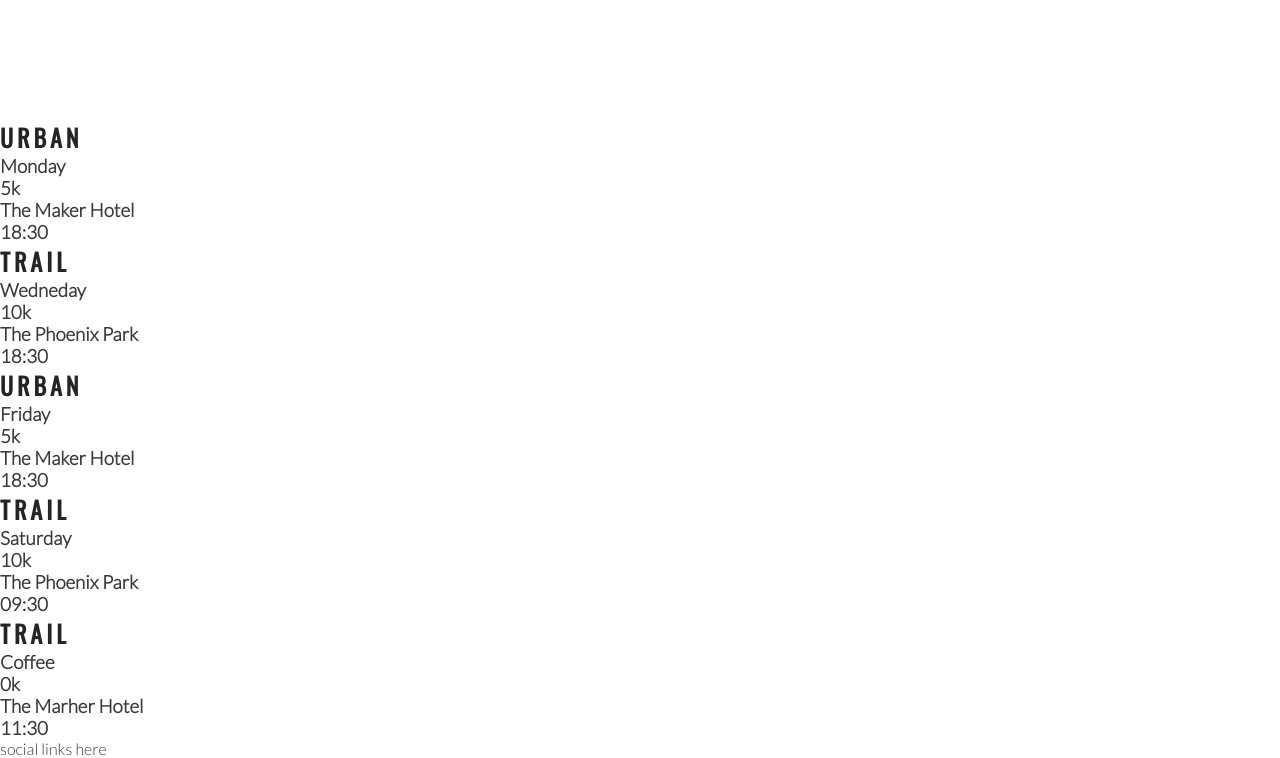
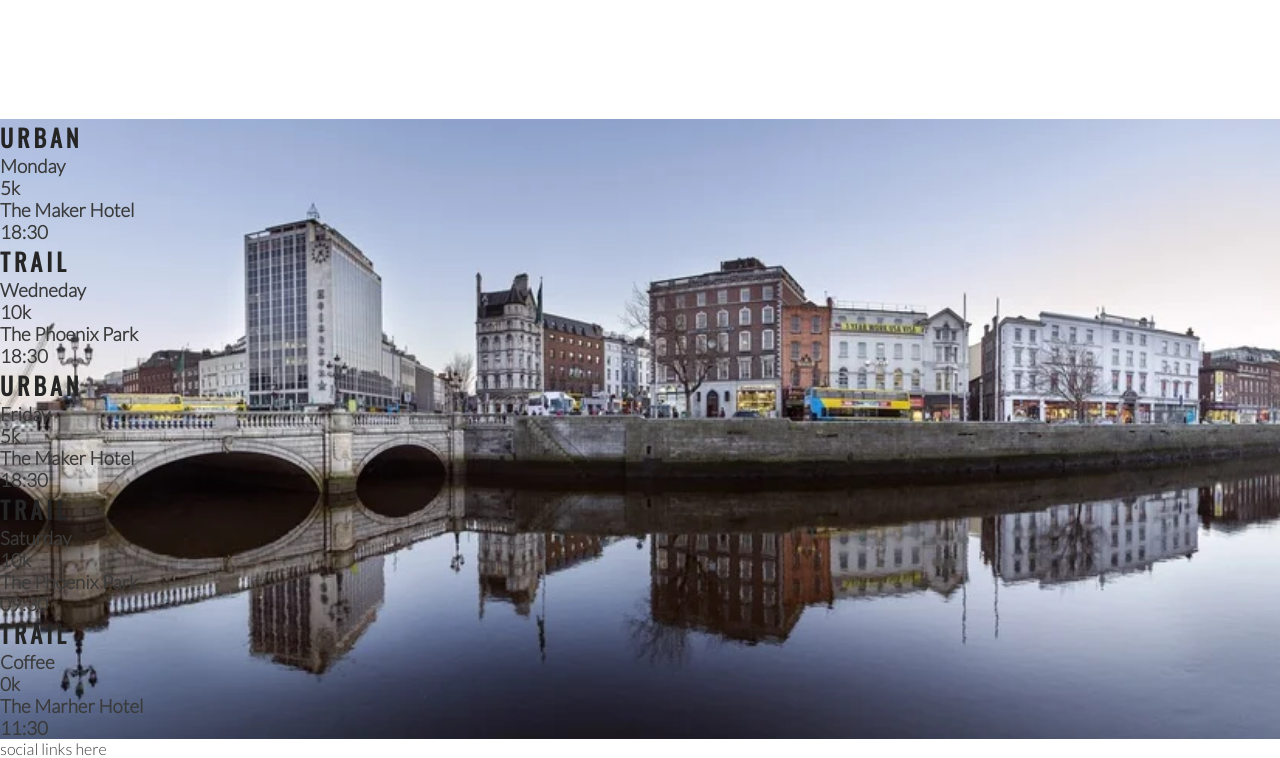
Before and after one commit to Airdrie86/Love-running, a plain HTML site: page index.html in a window 1280 px wide. Shown: the part 1167-1925 px from the top of the page. Drawn offline with nearby package versions, Linux system fonts and the light colour scheme.

Commit message:
Add background image to times section

```diff
--- a/assets/css/style.css
+++ b/assets/css/style.css
@@ -186,3 +186,14 @@ hr {
     height: 100%;
     border-radius: 50%;
 }
+
+/* event times */
+
+#times {
+    background-image: url("../images/dublin-city.webp");
+    background-repeat: no-repeat;
+    background-size: cover;
+    background-position: center;
+    width: 100%;
+    overflow: hidden;
+}
--- a/index.html
+++ b/index.html
@@ -77,7 +77,7 @@
                <div id="circle-cover-bg"></div>
             </div>
     </section>
-    <section>
+    <section id="times">
         <div>
             <h2>Urban</h2>
             <h3>Monday</h3>
```
Also changed, not shown: assets/images/dublin-city.webp (added).
